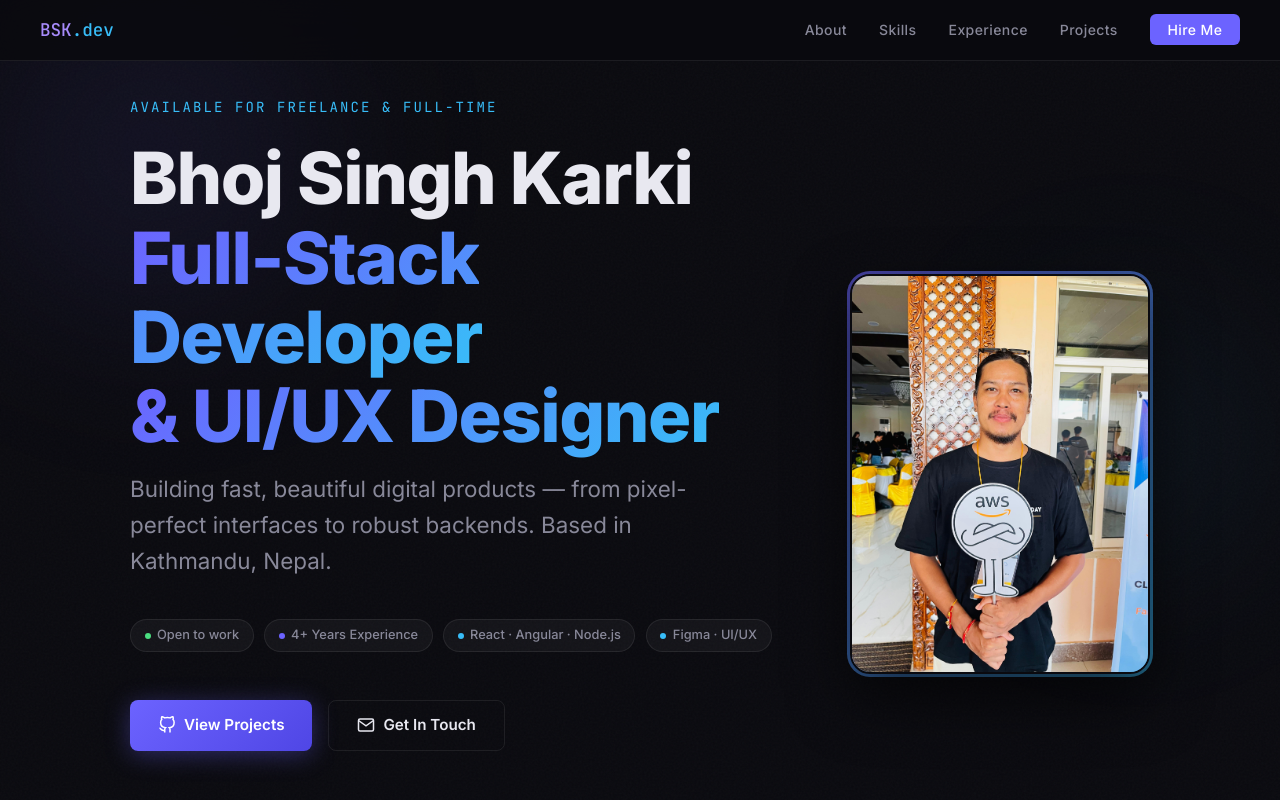
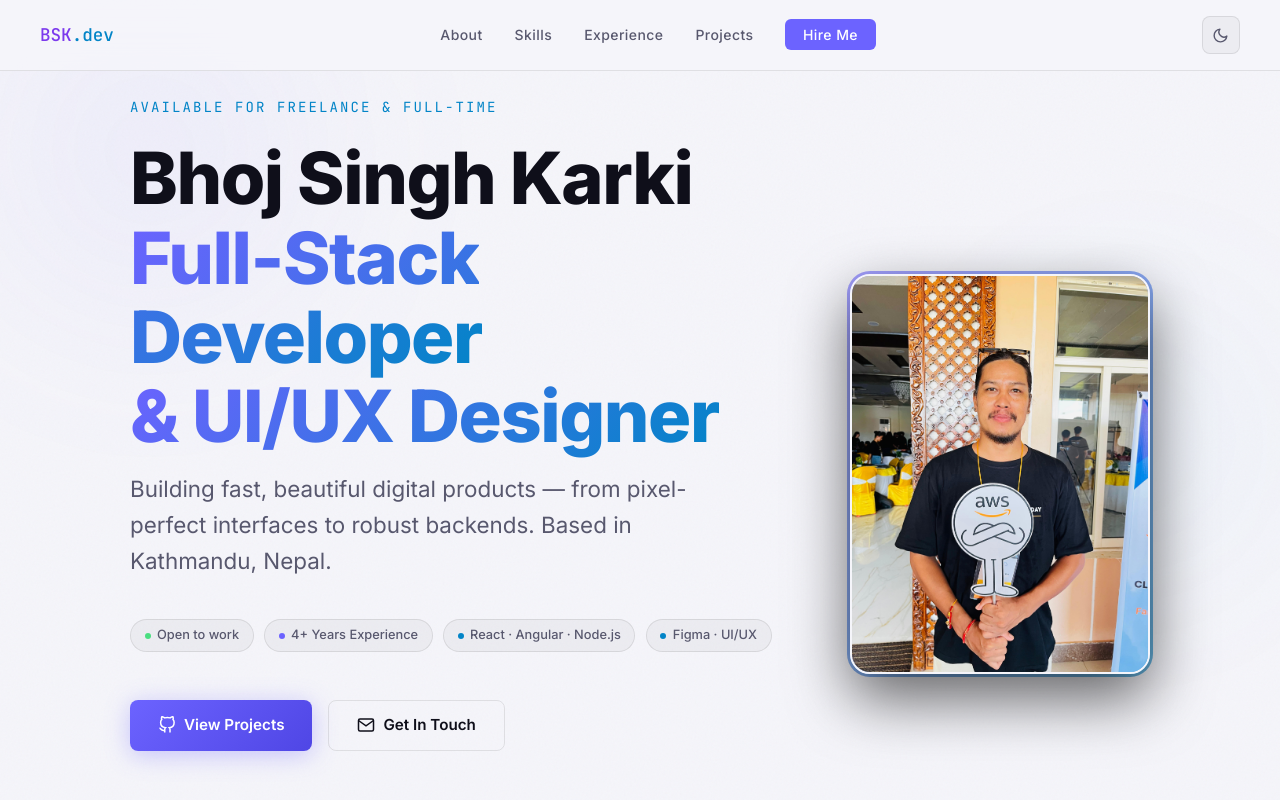
Before and after one commit to Bhoj-karki/portfolio, a plain HTML site: page index.html in a window 1280 px wide. Shown: the top 800 px of the page. Drawn offline with Linux system fonts and the light colour scheme.

Commit message:
Add light/dark mode toggle
- Sun/moon icon button in nav bar
- Smooth CSS variable transitions (0.3s) across all elements
- Light theme: soft lavender-white palette with adjusted accent colors
- Persists user preference in localStorage
- Respects system prefers-color-scheme on first visit

Co-Authored-By: Claude Sonnet 4.6 <noreply@anthropic.com>

```diff
--- a/index.html
+++ b/index.html
@@ -20,6 +20,26 @@
       --card: rgba(255,255,255,0.04);
       --card-hover: rgba(255,255,255,0.07);
       --glow: rgba(108, 99, 255, 0.15);
+      --nav-bg: rgba(10,10,15,0.85);
+      --mobile-nav-bg: rgba(10,10,15,0.97);
+    }
+
+    html.light {
+      --bg: #f5f5fa;
+      --bg2: #ededf5;
+      --bg3: #e2e2ee;
+      --border: rgba(0,0,0,0.09);
+      --accent: #6c63ff;
+      --accent2: #7c3aed;
+      --accent3: #0284c7;
+      --text: #0f0f1a;
+      --muted: #58586e;
+      --card: rgba(0,0,0,0.035);
+      --card-hover: rgba(0,0,0,0.065);
+      --glow: rgba(108, 99, 255, 0.1);
+      --nav-bg: rgba(245,245,250,0.88);
+      --mobile-nav-bg: rgba(245,245,250,0.98);
+      color-scheme: light;
     }
 
     * { margin: 0; padding: 0; box-sizing: border-box; }
@@ -33,6 +53,7 @@
       font-size: 16px;
       line-height: 1.6;
       overflow-x: hidden;
+      transition: background 0.3s, color 0.3s;
     }
 
     /* ── Noise texture overlay ── */
@@ -59,7 +80,7 @@
       align-items: center;
       justify-content: space-between;
       padding: 1rem 2.5rem;
-      background: rgba(10,10,15,0.85);
+      background: var(--nav-bg);
       backdrop-filter: blur(20px);
       border-bottom: 1px solid var(--border);
       transition: padding 0.3s;
@@ -823,7 +844,7 @@
       display: none;
       position: fixed;
       inset: 0;
-      background: rgba(10,10,15,0.97);
+      background: var(--mobile-nav-bg);
       z-index: 99;
       flex-direction: column;
       align-items: center;
@@ -851,6 +872,67 @@
       color: var(--text);
       font-size: 2rem;
       cursor: pointer;
+    }
+
+    /* ── Theme toggle ── */
+    .nav-right {
+      display: flex;
+      align-items: center;
+      gap: 0.75rem;
+    }
+
+    .theme-toggle {
+      background: var(--card);
+      border: 1px solid var(--border);
+      color: var(--text);
+      width: 38px;
+      height: 38px;
+      border-radius: 8px;
+      cursor: pointer;
+      display: flex;
+      align-items: center;
+      justify-content: center;
+      flex-shrink: 0;
+      transition: background 0.2s, border-color 0.2s, transform 0.2s;
+    }
+
+    .theme-toggle:hover {
+      background: var(--card-hover);
+      border-color: rgba(108,99,255,0.35);
+      transform: translateY(-1px);
+    }
+
+    .theme-toggle svg {
+      width: 17px;
+      height: 17px;
+      stroke: var(--muted);
+      fill: none;
+      stroke-width: 2;
+      stroke-linecap: round;
+      stroke-linejoin: round;
+      transition: stroke 0.2s;
+    }
+
+    .theme-toggle:hover svg { stroke: var(--accent2); }
+
+    /* show sun in dark, moon in light */
+    html:not(.light) .icon-moon { display: none; }
+    html.light .icon-sun { display: none; }
+
+    /* light mode: fix orb colors */
+    html.light .orb1 {
+      background: radial-gradient(circle, rgba(108,99,255,0.07) 0%, transparent 70%);
+    }
+    html.light .orb2 {
+      background: radial-gradient(circle, rgba(2,132,199,0.05) 0%, transparent 70%);
+    }
+
+    /* light mode: section divider */
+    html.light .section-divider { background: rgba(0,0,0,0.07); }
+
+    /* light mode: timeline glow */
+    html.light .timeline-dot {
+      box-shadow: 0 0 0 4px rgba(108,99,255,0.08);
     }
 
     /* ── Responsive ── */
@@ -904,8 +986,16 @@
     <li><a href="#projects">Projects</a></li>
     <li><a href="#contact" class="nav-cta">Hire Me</a></li>
   </ul>
-  <div class="hamburger" onclick="openMobile()">
-    <span></span><span></span><span></span>
+  <div class="nav-right">
+    <button class="theme-toggle" id="themeToggle" aria-label="Toggle theme" onclick="toggleTheme()">
+      <!-- Sun: shown in dark mode -->
+      <svg class="icon-sun" viewBox="0 0 24 24"><circle cx="12" cy="12" r="5"/><line x1="12" y1="1" x2="12" y2="3"/><line x1="12" y1="21" x2="12" y2="23"/><line x1="4.22" y1="4.22" x2="5.64" y2="5.64"/><line x1="18.36" y1="18.36" x2="19.78" y2="19.78"/><line x1="1" y1="12" x2="3" y2="12"/><line x1="21" y1="12" x2="23" y2="12"/><line x1="4.22" y1="19.78" x2="5.64" y2="18.36"/><line x1="18.36" y1="5.64" x2="19.78" y2="4.22"/></svg>
+      <!-- Moon: shown in light mode -->
+      <svg class="icon-moon" viewBox="0 0 24 24"><path d="M21 12.79A9 9 0 1 1 11.21 3 7 7 0 0 0 21 12.79z"/></svg>
+    </button>
+    <div class="hamburger" onclick="openMobile()">
+      <span></span><span></span><span></span>
+    </div>
   </div>
 </nav>
 
@@ -1272,7 +1362,35 @@
 </footer>
 
 <script>
-  // Reveal on scroll
+  // ── Theme toggle ──
+  const html = document.documentElement;
+
+  function applyTheme(theme) {
+    if (theme === 'light') {
+      html.classList.add('light');
+    } else {
+      html.classList.remove('light');
+    }
+  }
+
+  function toggleTheme() {
+    const isLight = html.classList.contains('light');
+    const next = isLight ? 'dark' : 'light';
+    applyTheme(next);
+    localStorage.setItem('theme', next);
+  }
+
+  // On load: use saved preference, else system preference
+  (function () {
+    const saved = localStorage.getItem('theme');
+    if (saved) {
+      applyTheme(saved);
+    } else if (window.matchMedia('(prefers-color-scheme: light)').matches) {
+      applyTheme('light');
+    }
+  })();
+
+  // ── Reveal on scroll
   const reveals = document.querySelectorAll('.reveal');
   const observer = new IntersectionObserver((entries) => {
     entries.forEach((entry, i) => {
```
